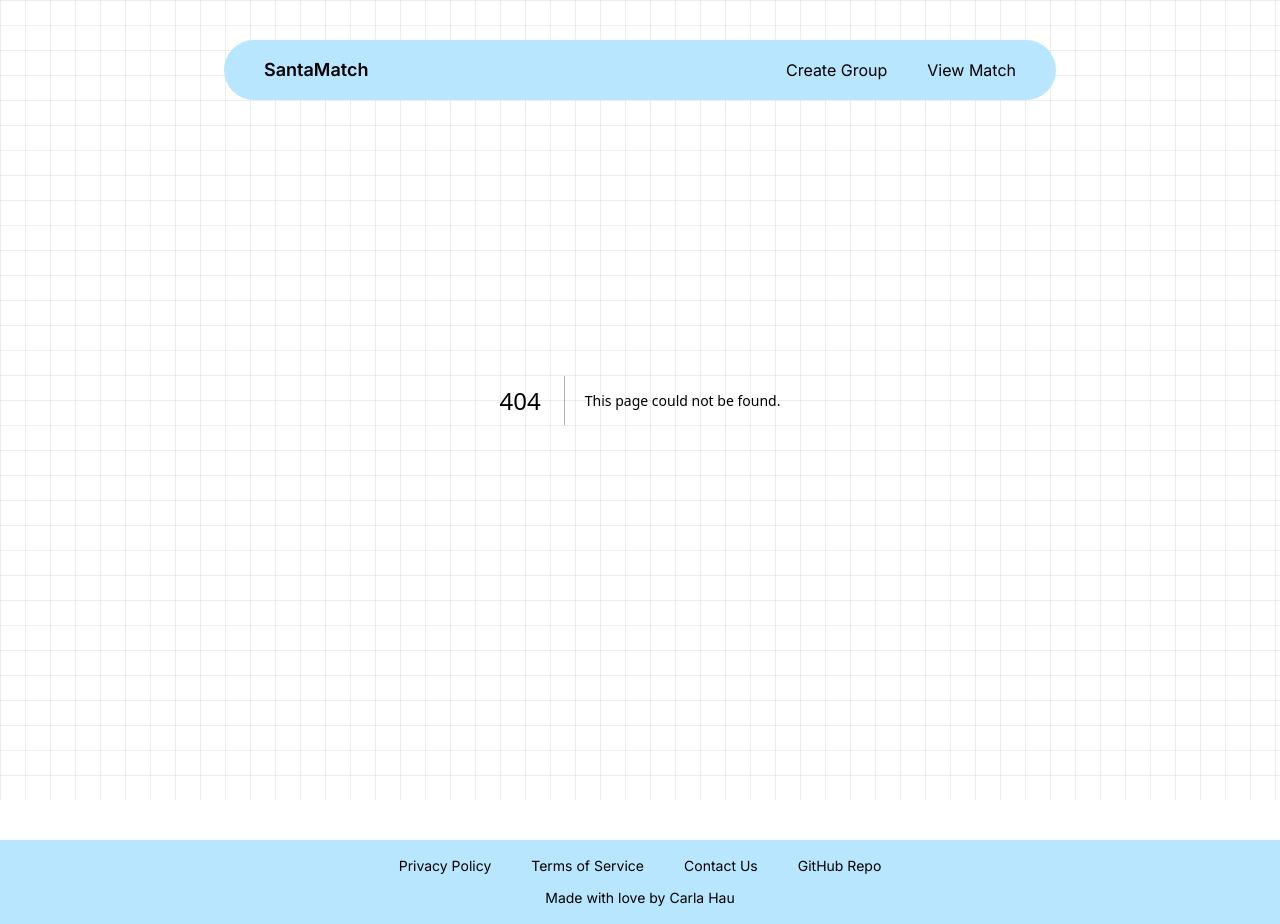
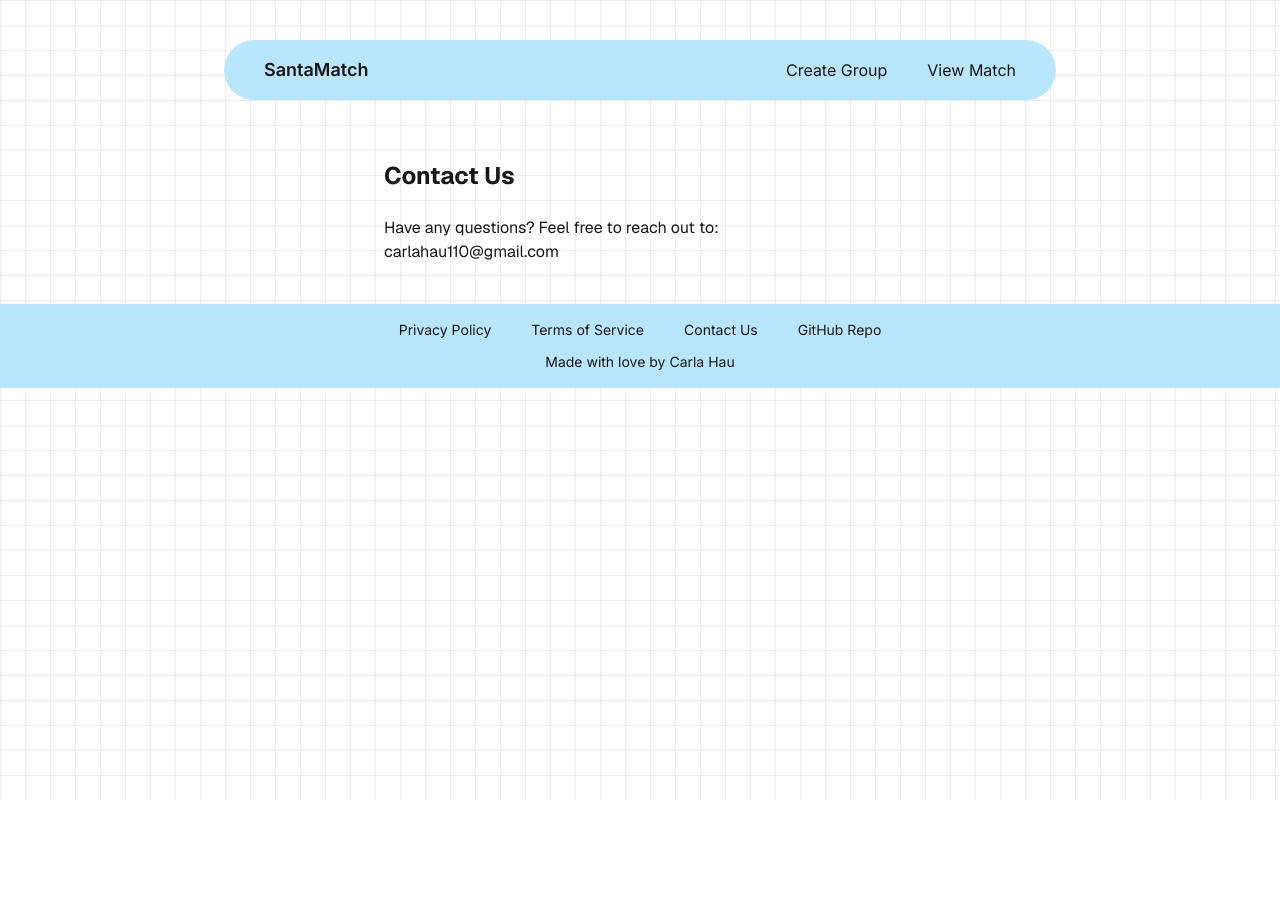
Before and after one commit to carlahauu/Santa-Match, a Next.js app in the folder frontend/: page /contact-us in a window 1280 px wide. Before the commit this address had no page. After the commit the page ends 800 px from the top, so only its background shows below. Built offline with nearby package versions, Linux system fonts and the light colour scheme.

Commit message:
feat: Add contact us page and cypress e2e tests for footer

```diff
--- /dev/null
+++ b/frontend/app/contact-us/page.tsx
@@ -0,0 +1,12 @@
+export default function ContactUs() {
+  return (
+    <div className="flex flex-col font-sans items-center justify-center">
+      <main className="flex md:w-[60%] lg:w-[40%] w-[85%] flex-col mt-40">
+        <h1 className="text-left text-2xl font-bold mb-6">Contact Us</h1>
+        <p>
+          Have any questions? Feel free to reach out to: carlahau110@gmail.com
+        </p>
+      </main>
+    </div>
+  );
+}
--- a/frontend/app/ui/footer.tsx
+++ b/frontend/app/ui/footer.tsx
@@ -12,7 +12,10 @@ const footerItems = [
 export default function Footer() {
   return (
     <div className="justify-center items-center flex flex-col mt-10">
-      <footer className="flex flex-col bg-sky-200 mx-auto p-4 px-10 z-50 w-full">
+      <footer
+        data-testid="footer"
+        className="flex flex-col bg-sky-200 mx-auto p-4 px-10 z-50 w-full"
+      >
         <div className="mx-auto flex mb-3 md:justify-between">
           <div className="flex flex-col md:flex-row text-center gap-4">
             {footerItems.map((item) => (
```
Also changed, not shown: 1 other file (tests, documents, lock files or other folders).
